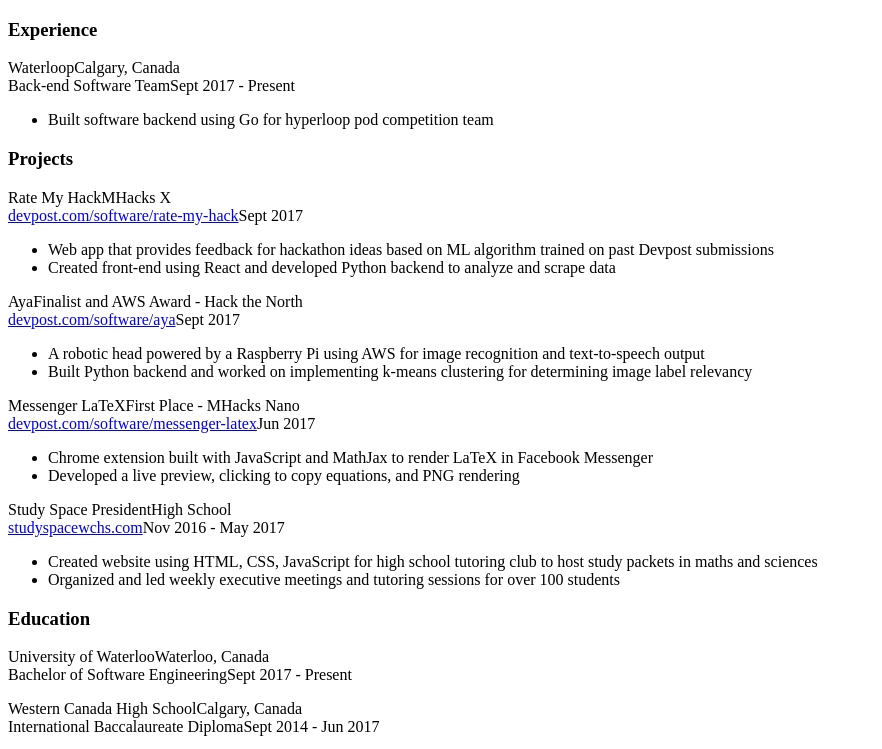
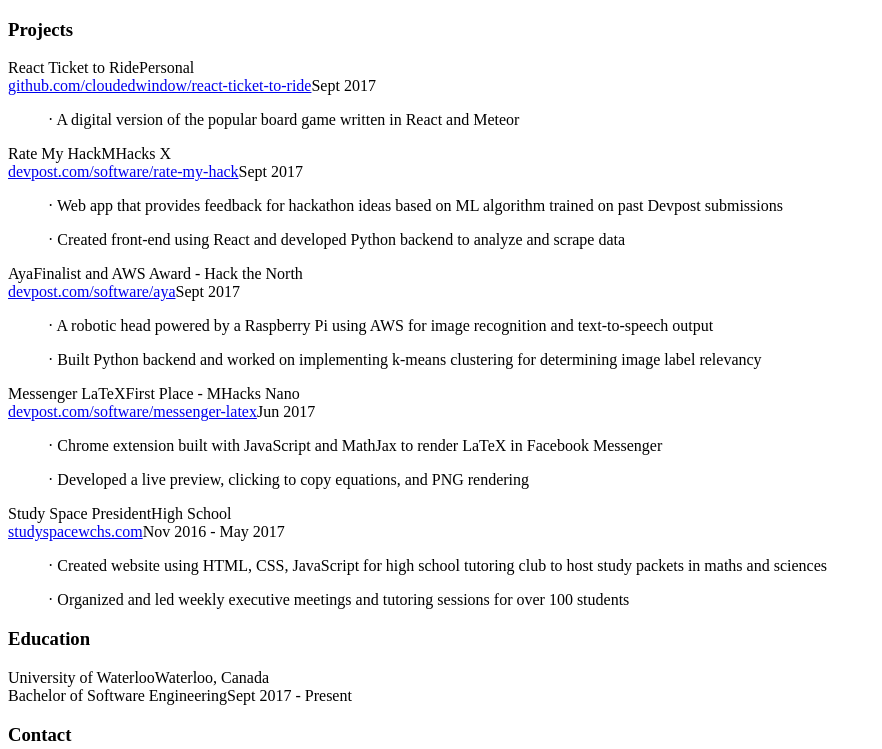
Before and after one commit to Ankit-Patel10/personal-site, a Gatsby site: page /resume in a window 1280 px wide. Shown: the top 749 px of the page, without its empty margins (0-882 px from the left). Built offline with nearby package versions, Linux system fonts and the light colour scheme; Gatsby itself is replaced by a stand-in of ours.

Commit message:
Updated Resume

```diff
--- a/src/pages/resume.js
+++ b/src/pages/resume.js
@@ -9,7 +9,7 @@ class ResumePage extends React.Component {
     return (
       <div className='resume'>
         <div className='resume-left'>
-          <div className='section'>
+          {/*}<div className='section'>
             <h3>Experience</h3>
             <ResumeSpan
               name='Waterloop'
@@ -18,26 +18,26 @@ class ResumePage extends React.Component {
               date='Sept 2017 - Present'
               desc={
                 <div>
-                  <li>Built software backend using Go for hyperloop pod
-                  competition team</li>
+                  <p>&#183; Built software backend using Go for hyperloop pod
+                  competition team</p>
                 </div>
               }
             />
-          </div>
+          </div>*/}
 
           <div className='section projects'>
             <h3>Projects</h3>
-            {/*}<ResumeSpan
+            <ResumeSpan
               name='React Ticket to Ride'
               location='Personal'
               link='https://github.com/cloudedwindow/react-ticket-to-ride'
               text='github.com/cloudedwindow/react-ticket-to-ride'
               date='Sept 2017'
               desc={
-                <li>A digital version of the popular board game written in
-                React and Meteor</li>
+                <p>&#183; A digital version of the popular board game written in
+                React and Meteor</p>
               }
-            />*/}
+            />
             <ResumeSpan
               name='Rate My Hack'
               location='MHacks X'
@@ -46,10 +46,10 @@ class ResumePage extends React.Component {
               date='Sept 2017'
               desc={
                 <div>
-                  <li>Web app that provides feedback for hackathon ideas based
-                  on ML algorithm trained on past Devpost submissions</li>
-                  <li>Created front-end using React and developed Python
-                  backend to analyze and scrape data</li>
+                  <p>&#183; Web app that provides feedback for hackathon ideas based
+                  on ML algorithm trained on past Devpost submissions</p>
+                  <p>&#183; Created front-end using React and developed Python
+                  backend to analyze and scrape data</p>
                 </div>
               }
             />
@@ -61,10 +61,10 @@ class ResumePage extends React.Component {
               date='Sept 2017'
               desc={
               <div>
-                <li>A robotic head powered by a Raspberry Pi using AWS for image
-                recognition and text-to-speech output</li>
-                <li>Built Python backend and worked on implementing k-means
-                clustering for determining image label relevancy</li>
+                <p>&#183; A robotic head powered by a Raspberry Pi using AWS for image
+                recognition and text-to-speech output</p>
+                <p>&#183; Built Python backend and worked on implementing k-means
+                clustering for determining image label relevancy</p>
               </div>
               }
             />
@@ -76,10 +76,10 @@ class ResumePage extends React.Component {
               date='Jun 2017'
               desc={
                 <div>
-                  <li>Chrome extension built with JavaScript and MathJax to
-                  render LaTeX in Facebook Messenger</li>
-                  <li>Developed a live preview, clicking to copy equations, and
-                  PNG rendering</li>
+                  <p>&#183; Chrome extension built with JavaScript and MathJax to
+                  render LaTeX in Facebook Messenger</p>
+                  <p>&#183; Developed a live preview, clicking to copy equations, and
+                  PNG rendering</p>
                 </div>
               }
             />
@@ -91,10 +91,10 @@ class ResumePage extends React.Component {
               date='Nov 2016 - May 2017'
               desc={
                 <div>
-                  <li>Created website using HTML, CSS, JavaScript for high school
-                  tutoring club to host study packets in maths and sciences</li>
-                  <li>Organized and led weekly executive meetings and tutoring
-                  sessions for over 100 students</li>
+                  <p>&#183; Created website using HTML, CSS, JavaScript for high school
+                  tutoring club to host study packets in maths and sciences</p>
+                  <p>&#183; Organized and led weekly executive meetings and tutoring
+                  sessions for over 100 students</p>
                 </div>
               }
             />
@@ -108,7 +108,7 @@ class ResumePage extends React.Component {
               text='Bachelor of Software Engineering'
               date='Sept 2017 - Present'
             />
-            <ResumeSpan
+            {/*}<ResumeSpan
               name='Western Canada High School'
               location='Calgary, Canada'
               text='International Baccalaureate Diploma'
@@ -120,7 +120,7 @@ class ResumePage extends React.Component {
                   <span>Grade 12 Male Citizen of the Year</span>
                 </p>
               }
-            />
+            />*/}
           </div>
         </div>
 
@@ -155,10 +155,9 @@ class ResumePage extends React.Component {
 
           <div className='section skills'>
             <h3>Skills</h3>
-            <div className='t1'>Proficient</div>
+            <div className='t1'>Knowledgeable</div>
             <p> C++{slash}Java{slash}Python{slash}Go<br/>
-                HTML{slash}CSS{slash}
-                Javascript<br/>
+                HTML{slash}CSS{slash}JavaScript<br/>
                 React{slash}Node{slash}Meteor
             </p>
             <div className='t1'>Prior Experience</div>
@@ -176,7 +175,7 @@ class ResumePage extends React.Component {
             <p>
               Algorithms by <i>Princeton</i> <br/>
               Machine Learning by <i>Stanford</i> <br/>
-              Complete Unreal Engine 4 Development Course by <i>Ben Tristem</i>
+              Complete Unreal Engine 4 Dev Course by <i>Ben Tristem on Udemy</i>
             </p>
           </div>
 
--- a/src/styles/style.css
+++ b/src/styles/style.css
@@ -57,7 +57,7 @@ h3 {
   font-weight: 500;
   color: #222;
   font-size: 130%;
-  padding: 5px 0px 7px 0px;
+  padding: 5px 0px 5px 0px;
 }
 
 /* LINKS AND ICONS*/
@@ -183,8 +183,6 @@ a.selected {
 .description {
   font-size: 80%;
   text-align: justify;
-  line-height: 1.4;
-  list-style-position: inside;
 }
 
 .section span {
@@ -207,7 +205,7 @@ a.selected {
   text-align: right;
   float: right;
   font-weight: 500;
-  color: #818181;
+  color: #555;
   padding-top: 7px;
 }
 
@@ -253,11 +251,11 @@ a.selected {
   display: inline-block;
   font-size:  80%;
   font-style: normal;
-  line-height: 1.8;
+  line-height: 1.7;
 }
 
 .section {
-  margin-bottom: 15px;
+  margin-bottom: 10px;
 }
 
 .slash {
```
